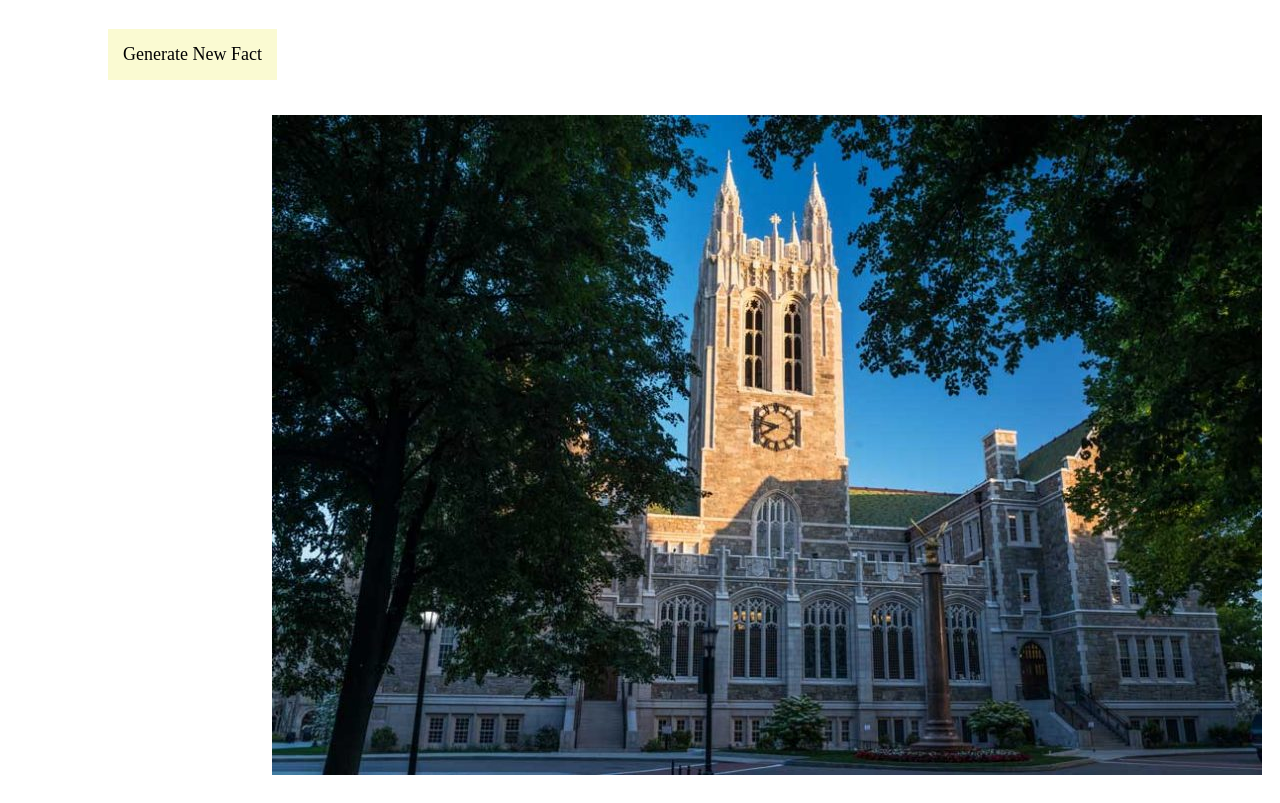
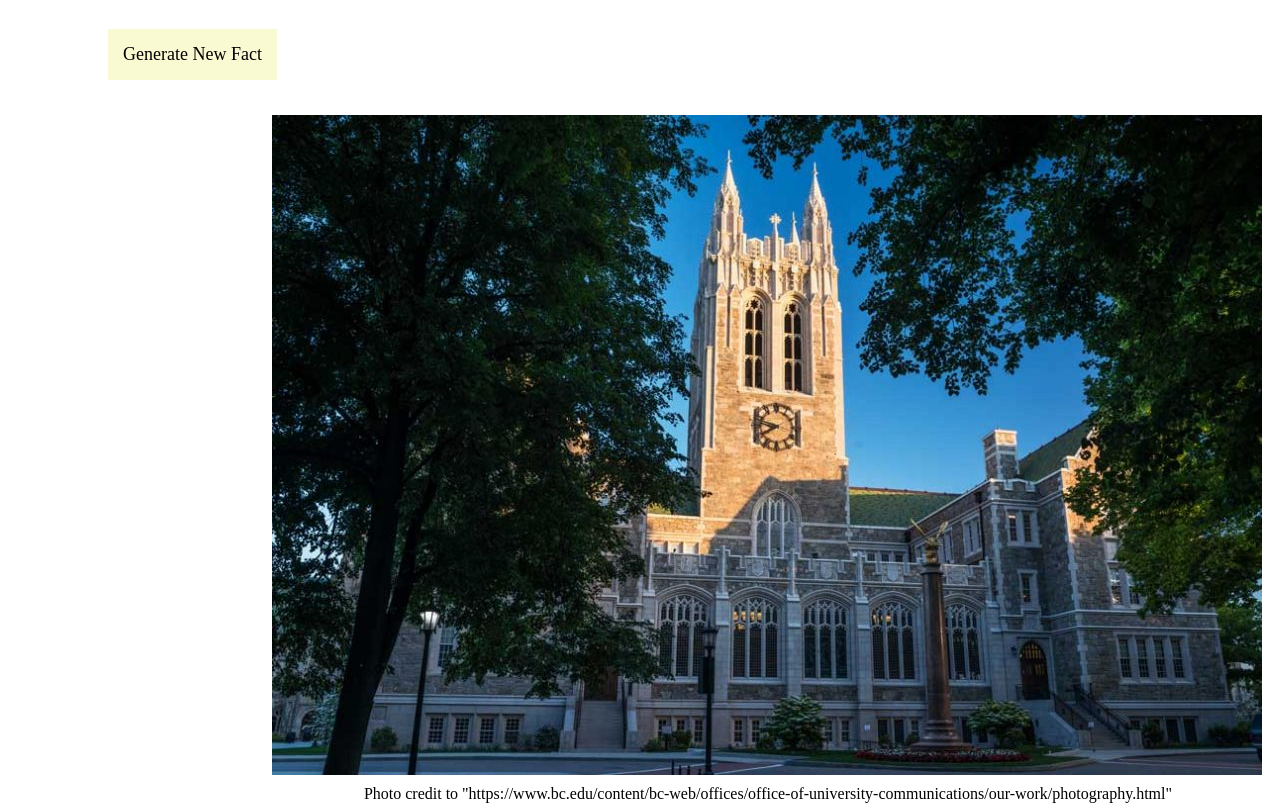
Before and after one commit to rooneyal/Visualization-Lab-1-10.29.32-PM, a plain HTML site: page index.html in a window 1280 px wide. Shown: the part 105-908 px from the top of the page. Drawn offline with Linux system fonts and the light colour scheme.

Commit message:
last commit

```diff
--- a/index.html
+++ b/index.html
@@ -5,7 +5,7 @@
 
 <link href="main.css" rel="stylesheet" type="text/css"/>
 
-<script defer src="js/main.js"></script>
+
 
 </head>
 
@@ -29,8 +29,11 @@
   <img src="image.jpg">
 </div>
 
+<div class="Photo_Credit"> Photo credit to "https://www.bc.edu/content/bc-web/offices/office-of-university-communications/our-work/photography.html" </div>
+
 <div id="content"></div>
 
 
 </body>
+<script defer src="js/main.js"></script>
 </html>
--- a/main.css
+++ b/main.css
@@ -73,3 +73,8 @@ a {
   color: solid black;
   margin-top: 100px;
 }
+
+.Photo_Credit {
+float: right;
+margin-right: 100px;
+}
```
